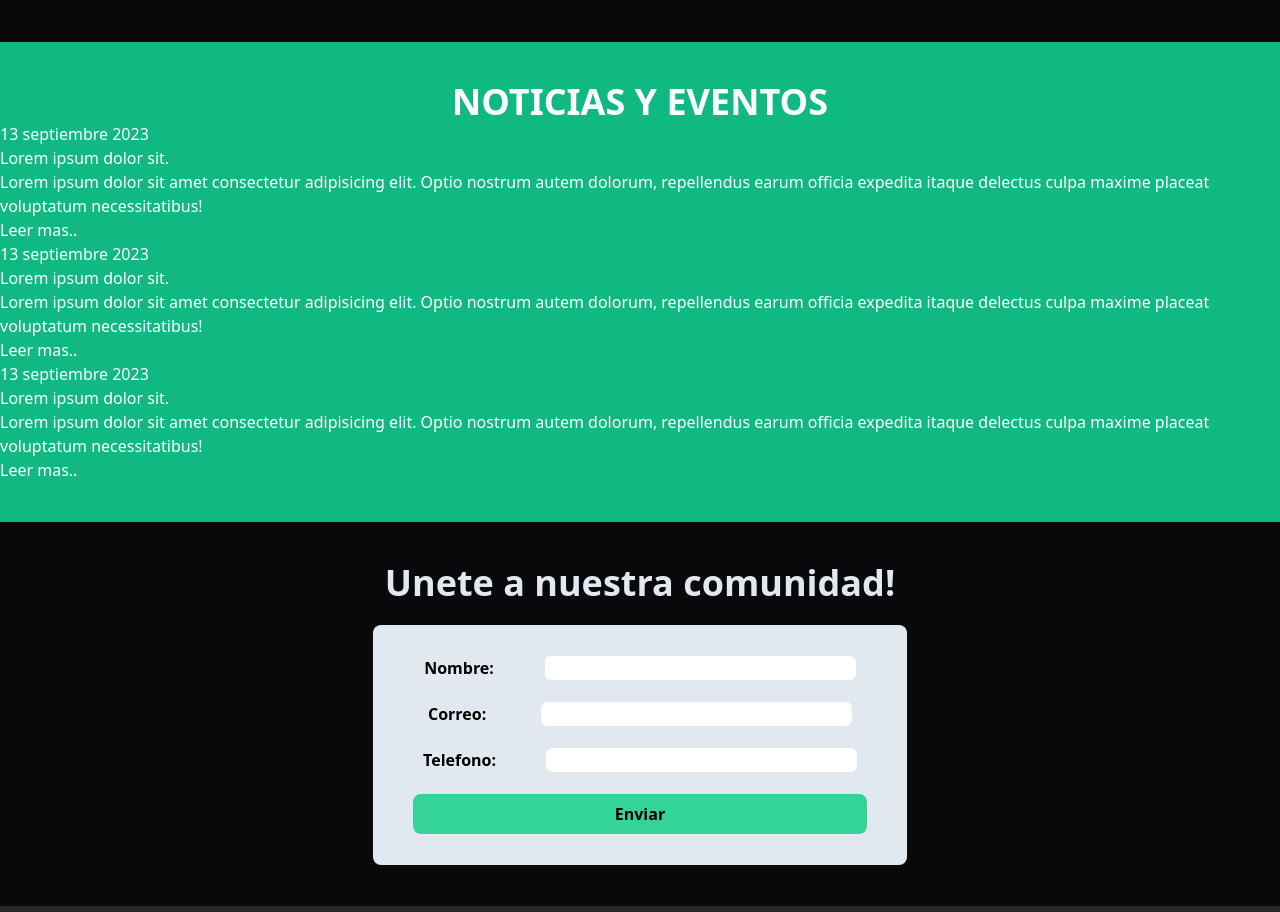
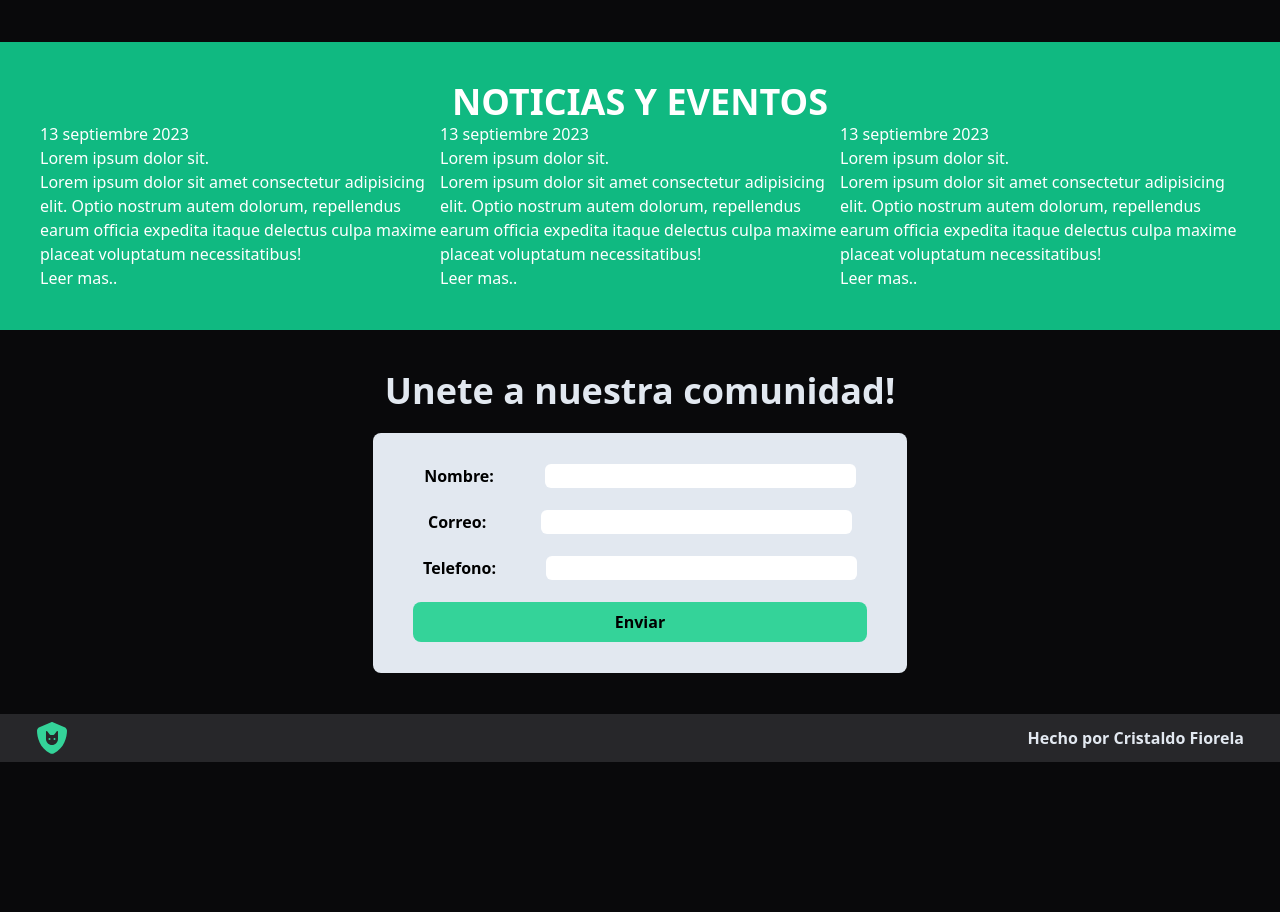
Before and after one commit to Cristaldo-Fiorela/Academia-JiuJitsu-JAVA, a React (Vite) app: page / in a window 1280 px wide. Shown: the part 1720-2632 px from the top of the page. After the commit the page ends 2482 px from the top, so only its background shows below. Built offline with nearby package versions, Linux system fonts and the light colour scheme.

Commit message:
flexbox contenedor de articulos de noticias

```diff
--- a/src/assets/components/Noticias.jsx
+++ b/src/assets/components/Noticias.jsx
@@ -3,7 +3,7 @@ function Noticias() {
         <>
             <section className="text-white bg-emerald-500 py-10 flex flex-col items-center">
                 <h3 className="text-2xl lg:text-4xl font-bold uppercase">Noticias y eventos</h3>
-                <div>
+                <div className=" mx-10 flex justify-around">
                     <article>
                         <h6>13 septiembre 2023</h6>
                         <h4>Lorem ipsum dolor sit.</h4>
```
